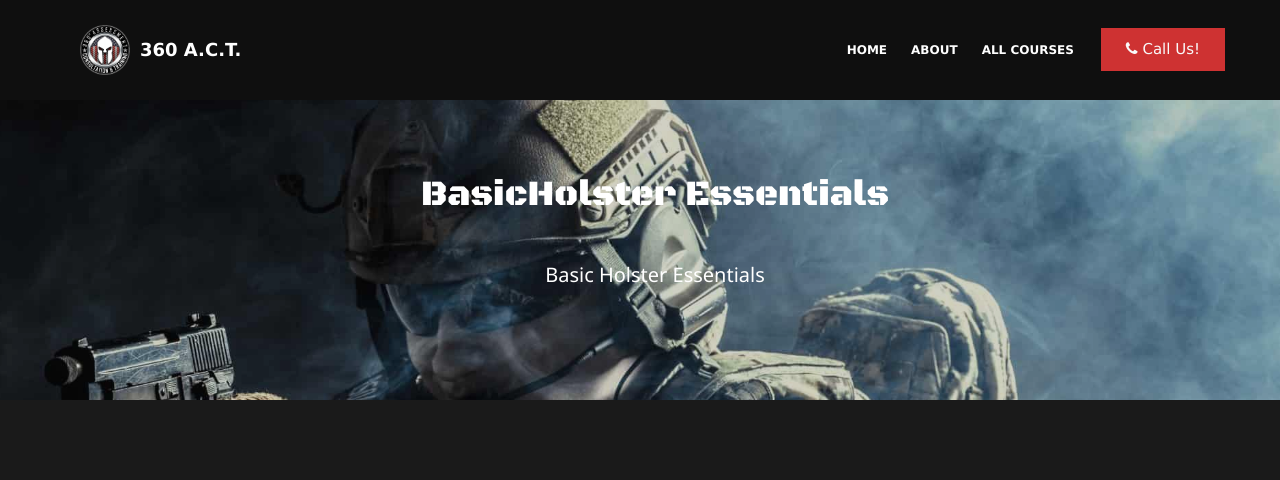
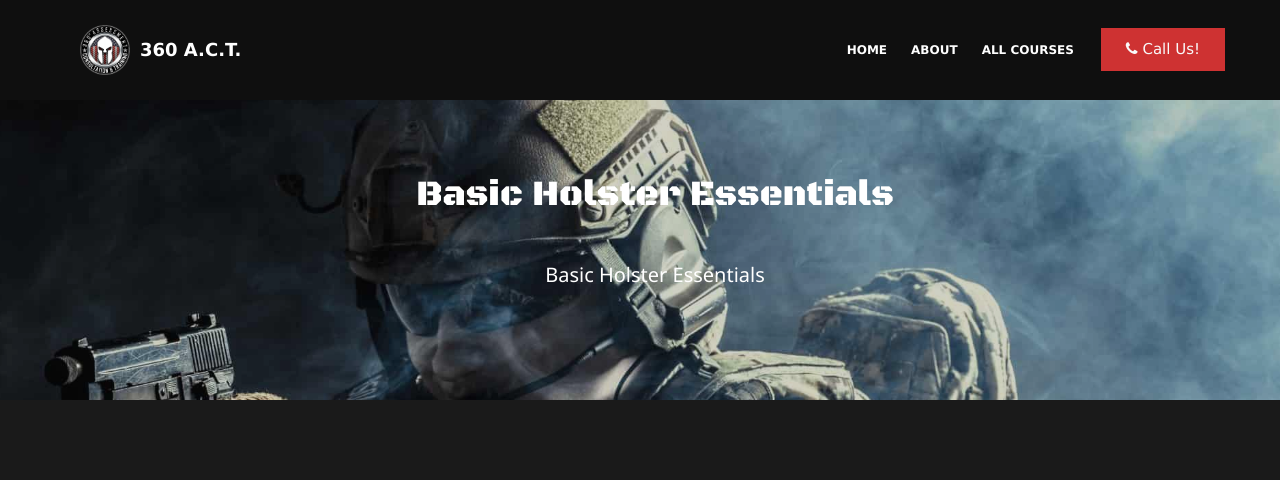
Before and after one commit to sduong9392/Tactical360ActWebsite, a Jekyll site: the page built from pages/Basic Holster Essentials.md, in a window 1280 px wide and 1400 px high. Shown: the top 480 px of the window. Built offline with Jekyll 4.4.1, drawn with Linux system fonts in a browser that asks for light colours; comment, search, counter and statistics services are not loaded; some of the changed text lies outside the part shown; grey boxes are pictures that could not be loaded.

Commit message:
pages/Basic Holster Essentials.md updated from https://stackedit.io/

```diff
--- a/pages/Basic Holster Essentials.md
+++ b/pages/Basic Holster Essentials.md
@@ -1,10 +1,10 @@
 ---
-title: " BasicHolster Essentials"
+title: "Basic Holster Essentials"
 price: "$50"
 image: "https://images.pexels.com/photos/163489/war-desert-guns-gunshow-163489.jpeg?auto=compress&cs=tinysrgb&dpr=2&h=750&w=1260"
 summary: "Basic Holster Essentials"
 ---
 This class is designed to teach the essential skills necessary to draw and fire a handgun safely from a strong side hip holster.  The Tactical 360 A.C.T focus on firearm safety, proper draw technique, and show you on how to incorporate the fundamental skills of employing a handgun from the holster. We will assist you to select a proper holster that fit your daily carrier based on your body frame on this course.
 <!--stackedit_data:
-eyJoaXN0b3J5IjpbLTQzMzQwNzc3XX0=
+eyJoaXN0b3J5IjpbMTMwMTY3NzMwN119
 -->
```
